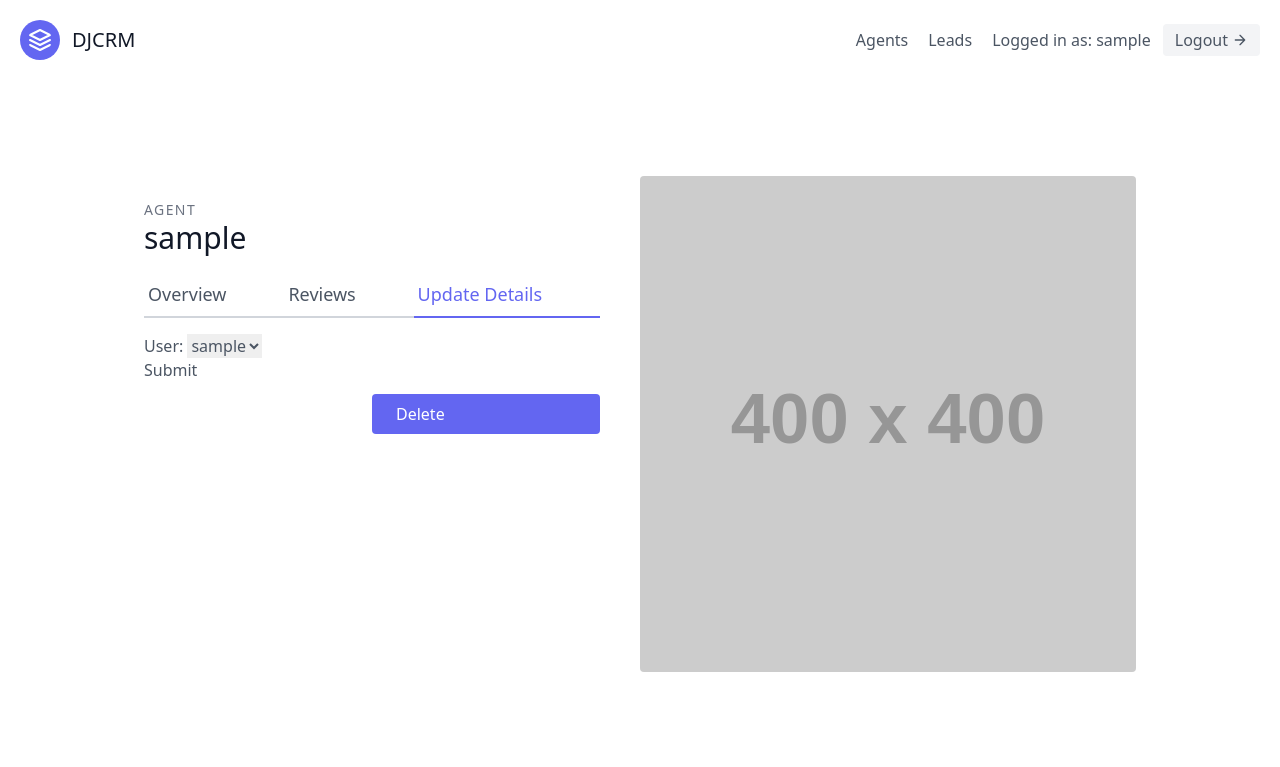
After one commit to Babusto/CRM-System, a Django app: page /agents/1/update/ in a window 1280 px wide. The commit adds this page. Shown: the top 767 px of the page. Run offline with Django 4.2, Linux system fonts and the light colour scheme; a user stored in the database is signed in; tables that the repository leaves empty hold one stand-in row (values such as "Sample post"); grey boxes labelled with a size stand in for pictures from a placeholder-image service; some libraries are stand-ins or nearby versions.

Commit message:
Agent CRUD

```diff
--- a/agents/templates/agents/agent_list.html
+++ b/agents/templates/agents/agent_list.html
@@ -28,7 +28,7 @@
                   <p class="leading-relaxed text-base">
                     Blue bottle crucifix vinyl post-ironic four dollar toast vegan taxidermy. Gastropub indxgo juice poutine.
                   </p>
-                  <a href="#" class="mt-3 text-indigo-500 inline-flex items-center">
+                  <a href="{% url 'agents:agent-detail' agent.pk %}" class="mt-3 text-indigo-500 inline-flex items-center">
                     View this agent
                     <svg fill="none" stroke="currentColor" stroke-linecap="round" stroke-linejoin="round" stroke-width="2" class="w-4 h-4 ml-2" viewBox="0 0 24 24">
                       <path d="M5 12h14M12 5l7 7-7 7"></path>
--- /dev/null
+++ b/agents/templates/agents/agent_update.html
@@ -0,0 +1,34 @@
+{% extends "base.html" %}
+{% block content %}
+
+<section class="text-gray-600 body-font overflow-hidden">
+    <div class="container px-5 py-24 mx-auto">
+      <div class="lg:w-4/5 mx-auto flex flex-wrap">
+        <div class="lg:w-1/2 w-full lg:pr-10 lg:py-6 mb-6 lg:mb-0">
+          <h2 class="text-sm title-font text-gray-500 tracking-widest">AGENT</h2>
+          <h1 class="text-gray-900 text-3xl title-font font-medium mb-4">{{agent.user.username}}</h1>
+          <div class="flex mb-4">
+            <a href="{% url 'agents:agent-detail' agent.pk %}" class="flex-grow border-b-2 border-gray-300 py-2 text-lg px-1">
+                Overview
+            </a>
+            <a class="flex-grow border-b-2 border-gray-300 py-2 text-lg px-1">
+                Reviews
+            </a>
+            <a href="{% url 'agents:agent-update' agent.pk %}" class="flex-grow text-indigo-500 border-b-2 border-indigo-500 py-2 text-lg px-1">
+                Update Details
+            </a>
+          </div>
+            <form method="post" >
+            {% csrf_token %}
+            {{ form.as_p }}
+            <button type="submit">Submit</button>
+            </form>
+            <a href="{% url 'agents:agent-delete' agent.pk %}" class="w-1/2 mt-3 flex ml-auto text-white bg-indigo-500 border-0 py-2 px-6 focus:outline-none hover:bg-indigo-600 rounded">
+                Delete
+            </a>
+        </div>
+        <img alt="ecommerce" class="lg:w-1/2 w-full lg:h-auto h-64 object-cover object-center rounded" src="https://dummyimage.com/400x400">
+      </div>
+    </div>
+  </section>
+{% endblock content %}
--- a/agents/urls.py
+++ b/agents/urls.py
@@ -1,10 +1,13 @@
 from django.urls import path
-from .views import AgentListView, AgentCreateView
-
+from .views import AgentListView, AgentCreateView, AgentDetailView, AgentUpdateView, AgentDeleteView
 app_name = 'agents'
 
 urlpatterns = [
     path('', AgentListView.as_view(), name='agent-list'),
+    path('<int:pk>/', AgentDetailView.as_view() , name='agent-detail'),
+    path('<int:pk>/update/', AgentUpdateView.as_view() , name='agent-update'),
+    path('<int:pk>/delete/', AgentDeleteView.as_view() , name='agent-delete'),
     path('create/', AgentCreateView.as_view(), name='agent-create'),
 
+
 ]
--- a/agents/views.py
+++ b/agents/views.py
@@ -23,3 +23,31 @@ class AgentCreateView(LoginRequiredMixin, generic.CreateView):
         agent.save()
 
         return super(AgentCreateView, self).form_valid(form)
+
+
+class AgentDetailView(LoginRequiredMixin, generic.DetailView):
+    template_name = "agents/agent_detail.html"
+    context_object_name = "agent"
+
+    def get_queryset(self):
+        return Agent.objects.all()
+
+class AgentUpdateView(LoginRequiredMixin, generic.UpdateView):
+    template_name = "agents/agent_update.html"
+    form_class = AgentModelForm
+
+    def get_success_url(self):
+        return reverse("agents:agent-list")
+
+    def get_queryset(self):
+        return Agent.objects.all()
+
+class AgentDeleteView(LoginRequiredMixin, generic.DeleteView):
+    template_name = "agents/agent_delete.html"
+    context_object_name = "agent"
+
+    def get_success_url(self):
+        return reverse("agents:agent-list")
+
+    def get_queryset(self):
+        return Agent.objects.all()
--- a/templates/navbar.html
+++ b/templates/navbar.html
@@ -7,9 +7,11 @@
         <span class="ml-3 text-xl">DJCRM</span>
       </a>
       <nav class="md:ml-auto flex flex-wrap items-center text-base justify-center">
-        <a href="{% url 'leads:lead-list' %}" class="mr-5 hover:text-gray-900">Leads</a>
         {% if not request.user.is_authenticated %}
           <a href="{% url 'signup' %}" class="mr-5 hover:text-gray-900">Signup</a>
+        {% else %}
+        <a href="{% url 'agents:agent-list' %}" class="mr-5 hover:text-gray-900">Agents</a>
+        <a href="{% url 'leads:lead-list' %}" class="mr-5 hover:text-gray-900">Leads</a>
         {% endif %}
       </nav>
       {% if request.user.is_authenticated %}
```
Also changed, not shown: agents/templates/agents/agent_delete.html (added, +10 -0 lines), agents/templates/agents/agent_detail.html (added, +47 -0 lines).
